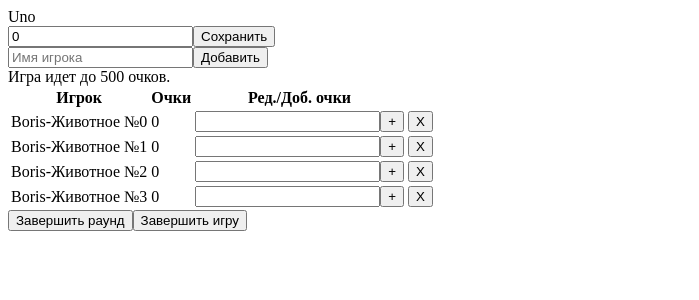
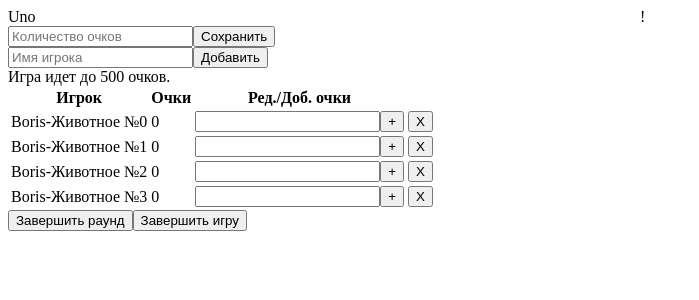
Before and after one commit to MichaelEverchosen/uno-calculator, a Vue app: page / in a window 1280 px wide. Shown: the top 300 px of the page, without its empty margins (0-699 px from the left). Built offline with nearby package versions, Linux system fonts and the light colour scheme.

Commit message:
create history round

```diff
--- a/src/components/GameSettings.vue
+++ b/src/components/GameSettings.vue
@@ -18,7 +18,7 @@
   data() {
     return {
       playerName: "",
-      score: 0,
+      score: "",
     };
   },
   methods: {
@@ -27,6 +27,7 @@
     },
     setMaxScore() {
       this.$store.commit("setMaxScore", this.score);
+      this.score = "";
     },
   },
 };
--- /dev/null
+++ b/src/components/HistoryRounds.vue
@@ -0,0 +1,9 @@
+<template>
+  <div>!</div>
+</template>
+
+<script>
+export default {};
+</script>
+
+<style></style>
--- a/src/store/uno.js
+++ b/src/store/uno.js
@@ -7,21 +7,25 @@
         name: "Boris-Животное №0",
         score: 0,
         scorePerRound: "",
+        scoresPerRounds: [],
       },
       {
         name: "Boris-Животное №1",
         score: 0,
         scorePerRound: "",
+        scoresPerRounds: [],
       },
       {
         name: "Boris-Животное №2",
         score: 0,
         scorePerRound: "",
+        scoresPerRounds: [],
       },
       {
         name: "Boris-Животное №3",
         score: 0,
         scorePerRound: "",
+        scoresPerRounds: [],
       },
     ],
     maxScore: 500,
@@ -43,6 +47,7 @@
     addRoundScoreToPlayers(state) {
       state.players = state.players.map((player) => {
         player.score = player.score + Number(player.scorePerRound);
+        player.scoresPerRounds.push(player.scorePerRound);
         player.scorePerRound = "";
         return player;
       });
@@ -51,6 +56,7 @@
       state.players = state.players.map((player) => {
         player.score = 0;
         player.scorePerRound = "";
+        player.scoresPerRounds = [];
         return player;
       });
     },
--- a/src/views/main-uno.vue
+++ b/src/views/main-uno.vue
@@ -1,21 +1,33 @@
 <template>
-  <div>
-    <div class="title">Uno</div>
-    <GameSettings></GameSettings>
-    <GameTable></GameTable>
+  <div class="uno">
+    <div class="">
+      <div class="title">Uno</div>
+      <GameSettings></GameSettings>
+      <GameTable></GameTable>
+    </div>
+    <div>
+      <HistoryRounds></HistoryRounds>
+    </div>
   </div>
 </template>
 
 <script>
 import GameSettings from "@/components/GameSettings.vue";
 import GameTable from "@/components/GameTable.vue";
+import HistoryRounds from "@/components/HistoryRounds.vue";
 
 export default {
   components: {
     GameSettings,
     GameTable,
+    HistoryRounds,
   },
 };
 </script>
 
-<style></style>
+<style scoped>
+.uno {
+  display: grid;
+  grid-template: auto/ 1fr 1fr;
+}
+</style>
```
Also changed, not shown: src/components/Legend.vue (added, +15 -0 lines), src/components/ModalWindowLegend.vue (added, +9 -0 lines).
